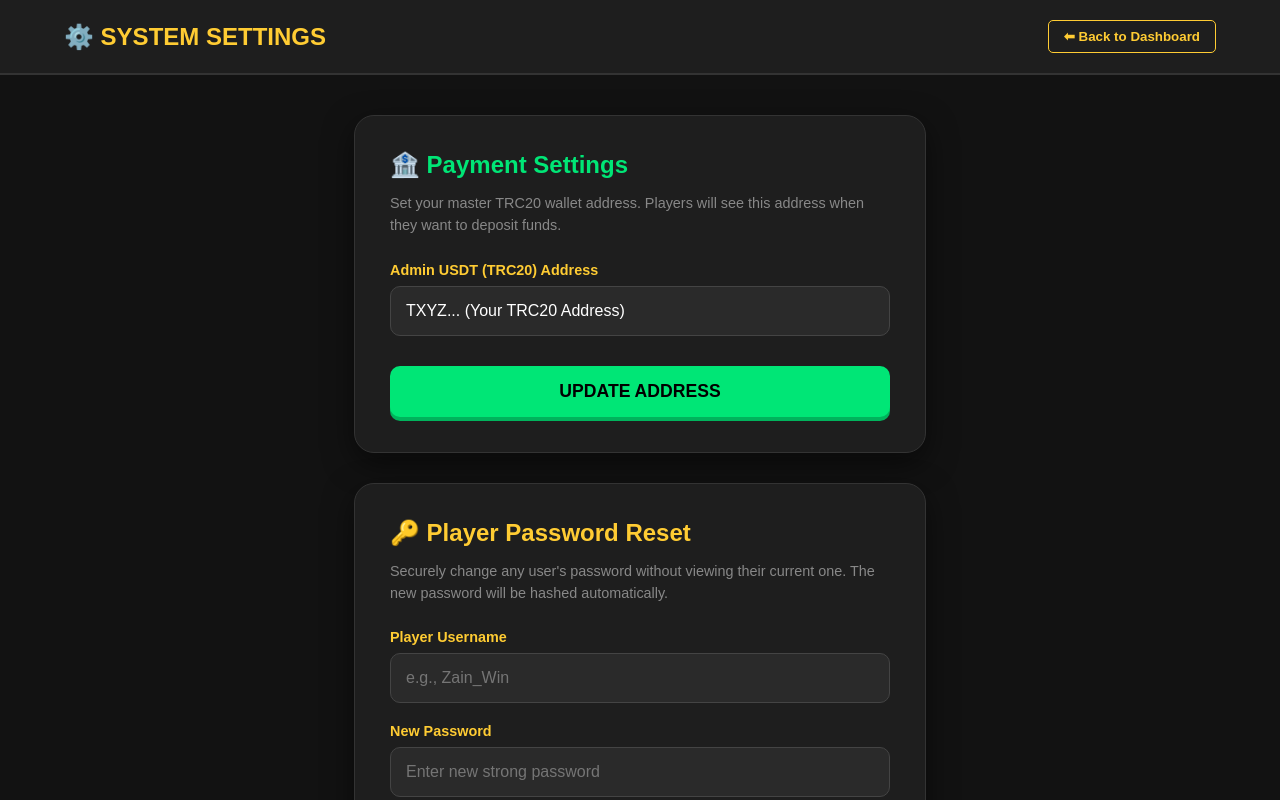
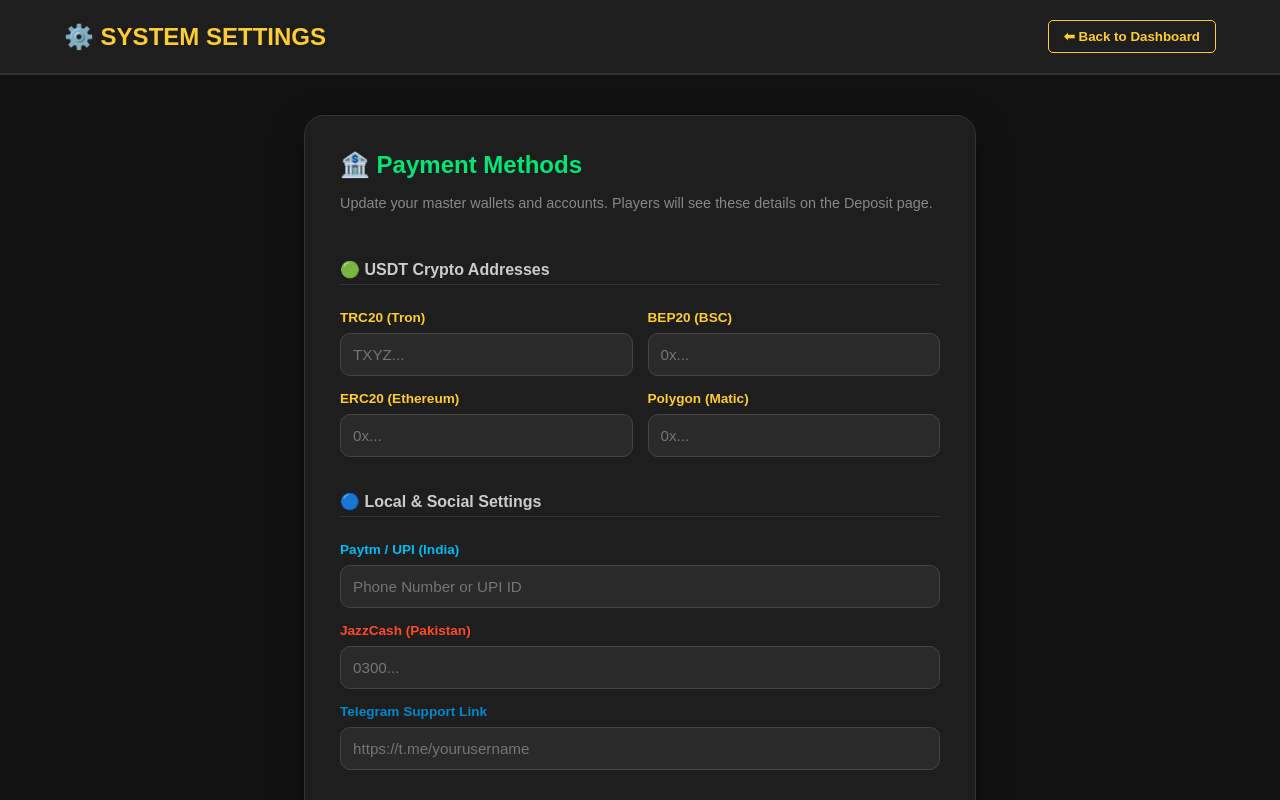
Before and after one commit to ggcwin/frontend, a React (Vite) app: page /admin/settings in a window 1280 px wide. Built offline with nearby package versions, Linux system fonts and the light colour scheme; no server answers; sample sign-in values are in the browser's storage.

Commit message:
Added sound to slot machine and global deposit settings for Admin

```diff
--- a/src/pages/AdminSettings.jsx
+++ b/src/pages/AdminSettings.jsx
@@ -1,5 +1,5 @@
-import React, { useState } from 'react';
-import api from '../api'; // Hamara custom axios instance
+import React, { useState, useEffect } from 'react';
+import api from '../api';
 import toast from 'react-hot-toast';
 import { useNavigate } from 'react-router-dom';
 
@@ -10,27 +10,48 @@ const AdminSettings = () => {
     const [username, setUsername] = useState('');
     const [newPassword, setNewPassword] = useState('');
 
-    // 2. Payment Settings State
-    const [usdtAddress, setUsdtAddress] = useState('TXYZ... (Your TRC20 Address)');
+    // 2. All Payment & System Settings States
+    const [settings, setSettings] = useState({
+        usdtTRC20: '',
+        usdtBEP20: '',
+        usdtERC20: '',
+        usdtPolygon: '',
+        paytmUpi: '',
+        jazzcashNumber: '',
+        telegramLink: ''
+    });
 
-    // --- Password Reset Handler ---
+    // 🔄 Fetch Current Settings on Load
+    useEffect(() => {
+        const fetchCurrentSettings = async () => {
+            try {
+                const res = await api.get('/api/settings');
+                if (res.data) {
+                    setSettings({
+                        usdtTRC20: res.data.usdtTRC20 || '',
+                        usdtBEP20: res.data.usdtBEP20 || '',
+                        usdtERC20: res.data.usdtERC20 || '',
+                        usdtPolygon: res.data.usdtPolygon || '',
+                        paytmUpi: res.data.paytmUpi || '',
+                        jazzcashNumber: res.data.jazzcashNumber || '',
+                        telegramLink: res.data.telegramLink || ''
+                    });
+                }
+            } catch (err) {
+                console.log("Failed to load settings. It might be empty currently.");
+            }
+        };
+        fetchCurrentSettings();
+    }, []);
+
     const handleReset = async (e) => {
         e.preventDefault();
-
-        if (!username || !newPassword) {
-            return toast.error("Please fill both fields!");
-        }
+        if (!username || !newPassword) return toast.error("Please fill both fields!");
 
         const loading = toast.loading("Updating password securely...");
         try {
-            const res = await api.post('/api/admin/reset-user-password', {
-                username,
-                newPassword
-            });
-
+            const res = await api.post('/api/admin/reset-user-password', { username, newPassword });
             toast.success(res.data.message, { id: loading });
-
-            // Fields ko wapas khali karna
             setUsername('');
             setNewPassword('');
         } catch (err) {
@@ -39,16 +60,25 @@ const AdminSettings = () => {
     };
 
     // --- Payment Settings Handler ---
-    const handlePaymentUpdate = (e) => {
+    const handlePaymentUpdate = async (e) => {
         e.preventDefault();
-        if(!usdtAddress) return toast.error("Please enter an address");
-        // Filhal UI mein update hoga, iska backend link hum aagay ja kar laga lenge
-        toast.success("Admin USDT Address Updated Successfully!");
+        const loading = toast.loading("Saving settings to server...");
+        try {
+            await api.post('/api/settings/update', settings);
+            toast.success("System Settings Updated Successfully!", { id: loading });
+        } catch (err) {
+            console.error("Settings Update Error:", err);
+            toast.error("Update failed. Check backend route.", { id: loading });
+        }
+    };
+
+    const handleInputChange = (e) => {
+        const { name, value } = e.target;
+        setSettings({ ...settings, [name]: value });
     };
 
     return (
         <div style={styles.container}>
-            {/* Top Navbar */}
             <nav style={styles.navbar}>
                 <h1 style={styles.pageTitle}>⚙️ SYSTEM SETTINGS</h1>
                 <button onClick={() => navigate('/admin/dashboard')} style={styles.backBtn}>
@@ -58,33 +88,57 @@ const AdminSettings = () => {
 
             <div style={styles.contentWrapper}>
 
-                {/* --- CARD 1: PAYMENT SETTINGS --- */}
-                <div style={styles.card}>
-                    <h2 style={{ color: '#00e676', fontSize: '1.5rem', margin: '0 0 10px 0' }}>🏦 Payment Settings</h2>
+                {/* --- CARD 1: GLOBAL PAYMENT SETTINGS --- */}
+                <div style={{...styles.card, maxWidth: '600px'}}>
+                    <h2 style={{ color: '#00e676', fontSize: '1.5rem', margin: '0 0 10px 0' }}>🏦 Payment Methods</h2>
                     <p style={styles.subtitle}>
-                        Set your master TRC20 wallet address. Players will see this address when they want to deposit funds.
+                        Update your master wallets and accounts. Players will see these details on the Deposit page.
                     </p>
 
                     <form onSubmit={handlePaymentUpdate} style={styles.form}>
+
+                        <h4 style={styles.sectionHeader}>🟢 USDT Crypto Addresses</h4>
+                        <div style={styles.grid2}>
+                            <div style={styles.inputGroup}>
+                                <label style={styles.label}>TRC20 (Tron)</label>
+                                <input type="text" name="usdtTRC20" value={settings.usdtTRC20} onChange={handleInputChange} style={styles.input} placeholder="TXYZ..." />
+                            </div>
+                            <div style={styles.inputGroup}>
+                                <label style={styles.label}>BEP20 (BSC)</label>
+                                <input type="text" name="usdtBEP20" value={settings.usdtBEP20} onChange={handleInputChange} style={styles.input} placeholder="0x..." />
+                            </div>
+                            <div style={styles.inputGroup}>
+                                <label style={styles.label}>ERC20 (Ethereum)</label>
+                                <input type="text" name="usdtERC20" value={settings.usdtERC20} onChange={handleInputChange} style={styles.input} placeholder="0x..." />
+                            </div>
+                            <div style={styles.inputGroup}>
+                                <label style={styles.label}>Polygon (Matic)</label>
+                                <input type="text" name="usdtPolygon" value={settings.usdtPolygon} onChange={handleInputChange} style={styles.input} placeholder="0x..." />
+                            </div>
+                        </div>
+
+                        <h4 style={styles.sectionHeader}>🔵 Local & Social Settings</h4>
                         <div style={styles.inputGroup}>
-                            <label style={styles.label}>Admin USDT (TRC20) Address</label>
-                            <input
-                                type="text"
-                                placeholder="Enter your wallet address"
-                                style={styles.input}
-                                value={usdtAddress}
-                                onChange={(e) => setUsdtAddress(e.target.value)}
-                                required
-                            />
+                            <label style={{...styles.label, color: '#00baf2'}}>Paytm / UPI (India)</label>
+                            <input type="text" name="paytmUpi" value={settings.paytmUpi} onChange={handleInputChange} style={styles.input} placeholder="Phone Number or UPI ID" />
                         </div>
-                        <button type="submit" style={{...styles.btn, backgroundColor: '#00e676', color: '#000', boxShadow: '0 4px 0 #00b35c'}}>
-                            UPDATE ADDRESS
+                        <div style={styles.inputGroup}>
+                            <label style={{...styles.label, color: '#ff4b2b'}}>JazzCash (Pakistan)</label>
+                            <input type="text" name="jazzcashNumber" value={settings.jazzcashNumber} onChange={handleInputChange} style={styles.input} placeholder="0300..." />
+                        </div>
+                        <div style={styles.inputGroup}>
+                            <label style={{...styles.label, color: '#0088cc'}}>Telegram Support Link</label>
+                            <input type="text" name="telegramLink" value={settings.telegramLink} onChange={handleInputChange} style={styles.input} placeholder="https://t.me/yourusername" />
+                        </div>
+
+                        <button type="submit" style={{...styles.btn, backgroundColor: '#00e676', color: '#000', boxShadow: '0 4px 0 #00b35c', marginTop: '20px'}}>
+                            SAVE ALL SETTINGS
                         </button>
                     </form>
                 </div>
 
                 {/* --- CARD 2: PASSWORD RESET --- */}
-                <div style={styles.card}>
+                <div style={{...styles.card, maxWidth: '600px'}}>
                     <h2 style={styles.cardTitle}>🔑 Player Password Reset</h2>
                     <p style={styles.subtitle}>
                         Securely change any user's password without viewing their current one. The new password will be hashed automatically.
@@ -94,24 +148,18 @@ const AdminSettings = () => {
                         <div style={styles.inputGroup}>
                             <label style={styles.label}>Player Username</label>
                             <input
-                                type="text"
-                                placeholder="e.g., Zain_Win"
-                                style={styles.input}
-                                value={username}
-                                onChange={(e) => setUsername(e.target.value.trim())}
-                                required
+                                type="text" placeholder="e.g., Zain_Win"
+                                style={styles.input} value={username}
+                                onChange={(e) => setUsername(e.target.value.trim())} required
                             />
                         </div>
 
                         <div style={styles.inputGroup}>
                             <label style={styles.label}>New Password</label>
                             <input
-                                type="text"
-                                placeholder="Enter new strong password"
-                                style={styles.input}
-                                value={newPassword}
-                                onChange={(e) => setNewPassword(e.target.value.trim())}
-                                required
+                                type="text" placeholder="Enter new strong password"
+                                style={styles.input} value={newPassword}
+                                onChange={(e) => setNewPassword(e.target.value.trim())} required
                             />
                         </div>
 
@@ -125,58 +173,34 @@ const AdminSettings = () => {
 };
 
 const styles = {
-    container: {
-        backgroundColor: '#121212',
-        minHeight: '100vh',
-        color: 'white',
-        fontFamily: "'Montserrat', sans-serif"
-    },
-    navbar: {
-        display: 'flex',
-        justifyContent: 'space-between',
-        alignItems: 'center',
-        padding: '20px 5%',
-        backgroundColor: '#1e1e1e',
-        borderBottom: '2px solid #333'
-    },
+    container: { backgroundColor: '#121212', minHeight: '100vh', color: 'white', fontFamily: "'Montserrat', sans-serif" },
+    navbar: { display: 'flex', justifyContent: 'space-between', alignItems: 'center', padding: '20px 5%', backgroundColor: '#1e1e1e', borderBottom: '2px solid #333' },
     pageTitle: { color: '#ffcc33', margin: 0, fontWeight: '900', fontSize: '1.5rem' },
     backBtn: { background: 'none', border: '1px solid #ffcc33', color: '#ffcc33', padding: '8px 15px', borderRadius: '5px', cursor: 'pointer', fontWeight: 'bold' },
     contentWrapper: { display: 'flex', flexDirection: 'column', gap: '30px', padding: '40px 5%', alignItems: 'center' },
-    card: {
-        backgroundColor: '#1e1e1e',
-        padding: '35px',
-        borderRadius: '20px',
-        width: '100%',
-        maxWidth: '500px',
-        boxShadow: '0 10px 30px rgba(0,0,0,0.5)',
-        border: '1px solid #333'
-    },
+    card: { backgroundColor: '#1e1e1e', padding: '35px', borderRadius: '20px', width: '100%', boxShadow: '0 10px 30px rgba(0,0,0,0.5)', border: '1px solid #333' },
     cardTitle: { color: '#ffcc33', fontSize: '1.5rem', margin: '0 0 10px 0' },
     subtitle: { color: '#888', fontSize: '0.9rem', marginBottom: '25px', lineHeight: '1.5' },
-    form: { display: 'flex', flexDirection: 'column', gap: '20px' },
+    sectionHeader: { margin: '20px 0 10px 0', paddingBottom: '5px', borderBottom: '1px solid #333', color: '#ccc' },
+    form: { display: 'flex', flexDirection: 'column', gap: '15px' },
+    grid2: { display: 'grid', gridTemplateColumns: '1fr 1fr', gap: '15px' },
     inputGroup: { display: 'flex', flexDirection: 'column', gap: '8px' },
-    label: { color: '#ffcc33', fontSize: '0.9rem', fontWeight: 'bold' },
-    input: {
-        padding: '15px',
-        borderRadius: '10px',
-        border: '1px solid #444',
-        backgroundColor: '#2a2a2a',
-        color: 'white',
-        fontSize: '1rem',
-        outline: 'none'
-    },
-    btn: {
-        padding: '15px',
-        borderRadius: '10px',
-        border: 'none',
-        backgroundColor: '#ff4b2b',
-        color: 'white',
-        fontWeight: '900',
-        fontSize: '1.1rem',
-        cursor: 'pointer',
-        marginTop: '10px',
-        boxShadow: '0 4px 0 #b91d1d'
-    }
+    label: { color: '#ffcc33', fontSize: '0.85rem', fontWeight: 'bold' },
+    input: { padding: '12px', borderRadius: '10px', border: '1px solid #444', backgroundColor: '#2a2a2a', color: 'white', fontSize: '0.95rem', outline: 'none' },
+    btn: { padding: '15px', borderRadius: '10px', border: 'none', backgroundColor: '#ff4b2b', color: 'white', fontWeight: '900', fontSize: '1.1rem', cursor: 'pointer', boxShadow: '0 4px 0 #b91d1d' }
 };
 
-export default AdminSettings;
+const mobileStyles = `
+    @media (max-width: 600px) {
+        .grid2 { grid-template-columns: 1fr !important; }
+    }
+`;
+
+export default function AppWrapper() {
+    return (
+        <>
+            <style>{mobileStyles}</style>
+            <AdminSettings />
+        </>
+    );
+}
```
Also changed, not shown: src/pages/Dashboard.jsx (+22 -34 lines).
